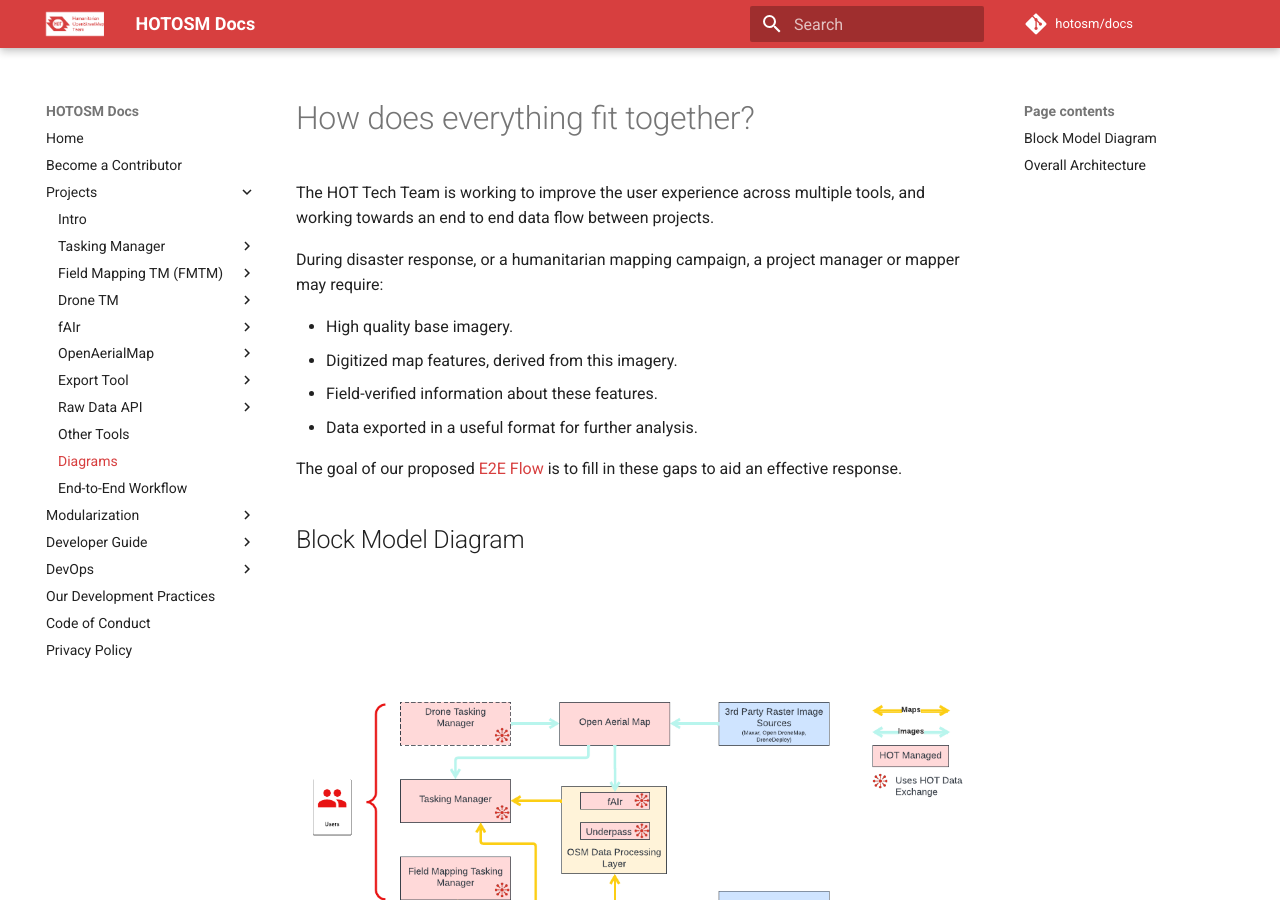
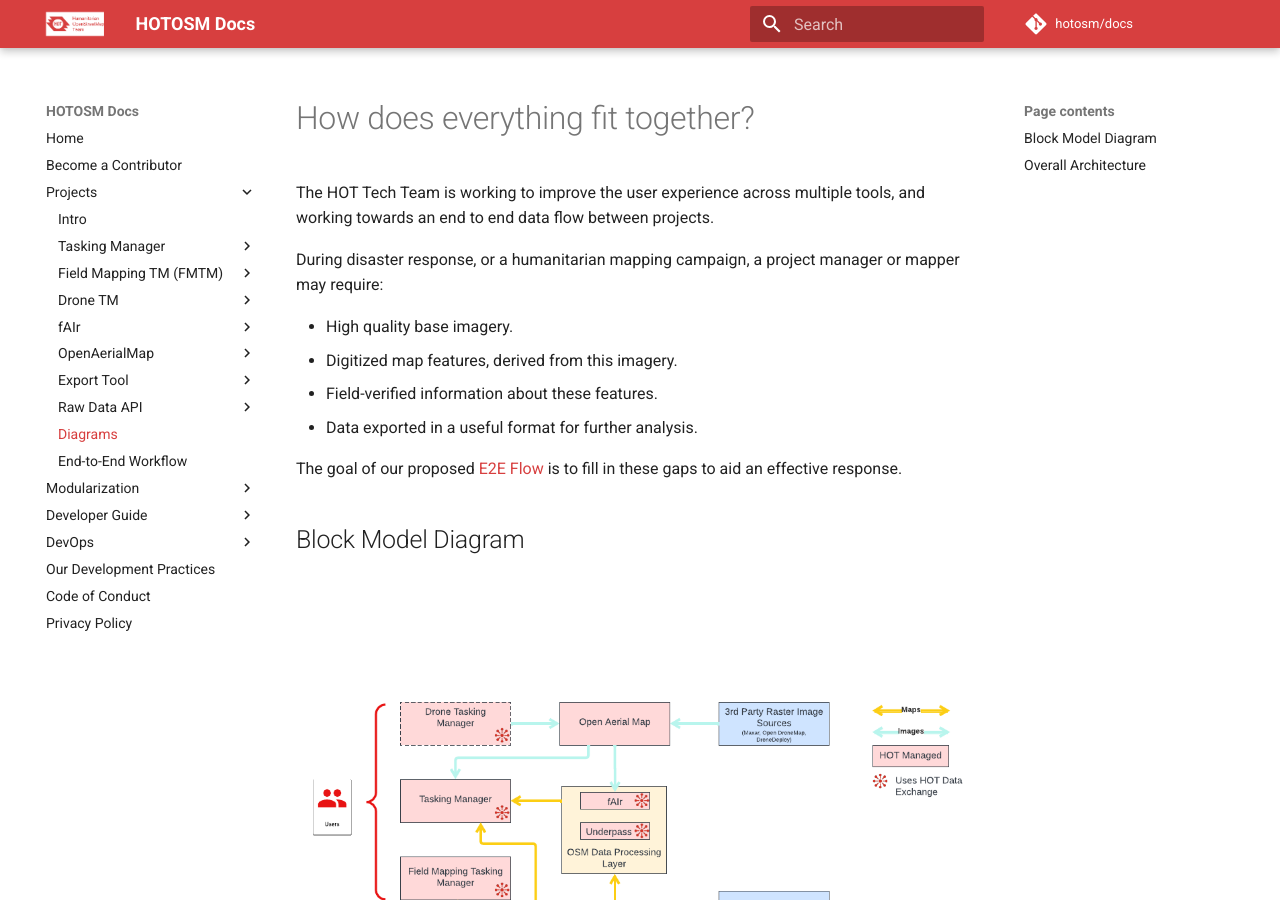
Before and after one commit to hotosm/docs, an MkDocs documentation site: the page built from docs/diagrams.md, in a window 1280 px wide and 900 px high. Built offline with MkDocs 1.6.1 and Material for MkDocs 9.7.7, drawn with Linux system fonts in a browser that asks for light colours; comment, search, counter and statistics services are not loaded.

Commit message:
docs: remove other tools section from sidebar

```diff
--- a/mkdocs.yml
+++ b/mkdocs.yml
@@ -88,7 +88,6 @@
           - Docs: https://hotosm.github.io/raw-data-api/
           - Roadmap: https://github.com/hotosm/raw-data-api?tab=readme-ov-file#product-roadmap
           - Task Tracker: https://github.com/orgs/hotosm/projects/29
-      - Other Tools: other-tools.md
       - Diagrams: diagrams.md
       - End-to-End Workflow: https://hotosm.github.io/e2e-mapping
   - Modularization:
```
